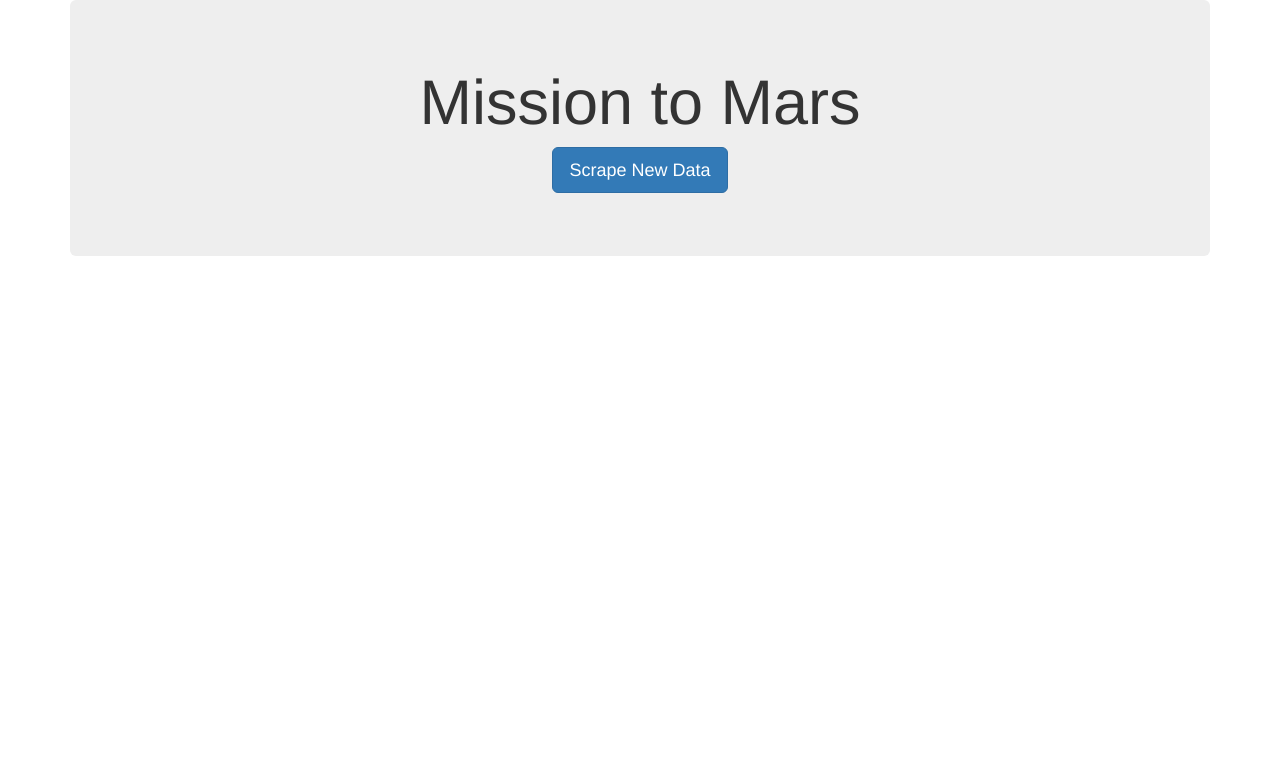
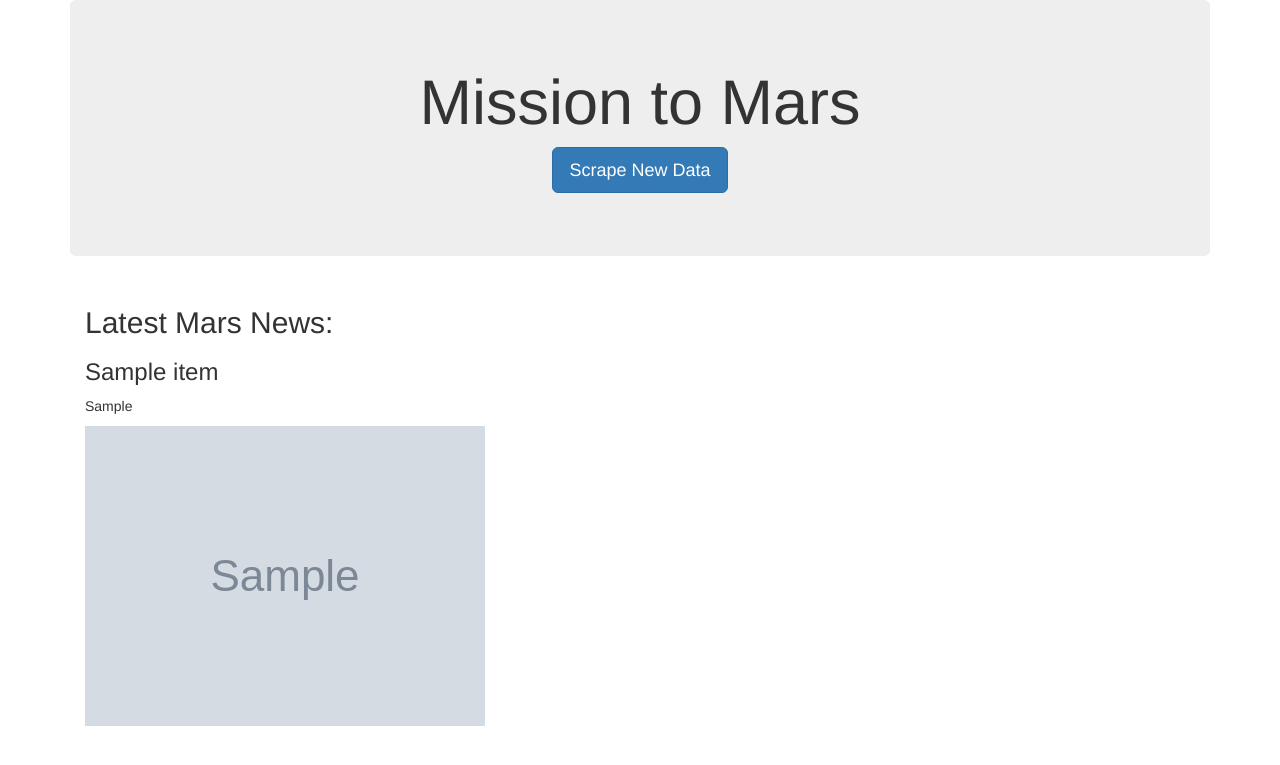
Before and after one commit to drainganggtb/web-scraping-challenge, a Flask app: page / in a window 1280 px wide. Shown: the top 765 px of the page. Run offline with Flask 2, Linux system fonts and the light colour scheme; grey boxes marked "Sample" are stand-in pictures; a database or web service that is not in the repository returns one stand-in record (values such as "Sample title"); some libraries are stand-ins or nearby versions.

Commit message:
working on flask site

```diff
--- a/Missions_to_Mars/app.py
+++ b/Missions_to_Mars/app.py
@@ -25,7 +25,7 @@ def home():
     for item in items:
         print(item)
     #render data
-    return render_template("index.html", mars_mongo=items)
+    return render_template("index.html", headline=item['news_title'], text=item['news_p'], table=item['mars_facts'], image=item['featured_image_url'], hem_img=item['hemispheres_info'])
 
 #route will trigger scraping function
 @app.route("/scrape")
--- a/Missions_to_Mars/templates/index.html
+++ b/Missions_to_Mars/templates/index.html
@@ -5,7 +5,7 @@
   <meta charset="UTF-8">
   <meta name="viewport" content="width=device-width, initial-scale=1.0">
   <meta http-equiv="X-UA-Compatible" content="ie=edge">
-  <title>Mars</title>
+  <title>Mars Mission</title>
   <link rel="stylesheet" href="https://maxcdn.bootstrapcdn.com/bootstrap/3.3.7/css/bootstrap.min.css">
 </head>
 <body>
@@ -13,7 +13,30 @@
 
       <div class="jumbotron text-center">
         <h1>Mission to Mars</h1>
-        <p><a class="btn btn-primary btn-lg" href="scrape" role="button">Scrape New Data</a></p>
+        <p><a class="btn btn-primary btn-lg" href="/scrape" role="button">Scrape New Data</a></p>
+      </div>
+
+      <!----container 2 with news-->
+      <div class="container" id="cont-news">
+          <div class="row">
+              <div class="col-md-12">
+                <h2>Latest Mars News:</h2>
+                <h3>{{ headline }}</h3>
+                <p>{{ text }}</p>
+              </div>
+          </div>
+      </div>
+      <!---container containing image and table-->
+      <div class="container" id="cont-img">
+          <div class="row">
+              <div class="col-md-7">
+                  <img src="{{ image }}" alt="Mars_Image">
+              </div>
+          </div>
       </div>
 
     </div>
+    <script src="https://code.jquery.com/jquery-3.3.1.slim.min.js" integrity="sha384-q8i/X+965DzO0rT7abK41JStQIAqVgRVzpbzo5smXKp4YfRvH+8abtTE1Pi6jizo" crossorigin="anonymous"></script>
+    <script src="https://cdnjs.cloudflare.com/ajax/libs/popper.js/1.14.7/umd/popper.min.js" integrity="sha384-UO2eT0CpHqdSJQ6hJty5KVphtPhzWj9WO1clHTMGa3JDZwrnQq4sF86dIHNDz0W1" crossorigin="anonymous"></script>
+    <script src="https://stackpath.bootstrapcdn.com/bootstrap/4.3.1/js/bootstrap.min.js" integrity="sha384-JjSmVgyd0p3pXB1rRibZUAYoIIy6OrQ6VrjIEaFf/nJGzIxFDsf4x0xIM+B07jRM" crossorigin="anonymous"></script>
+</body>
```
Also changed, not shown: Missions_to_Mars/scrape_mars.py (+6 -4 lines).
